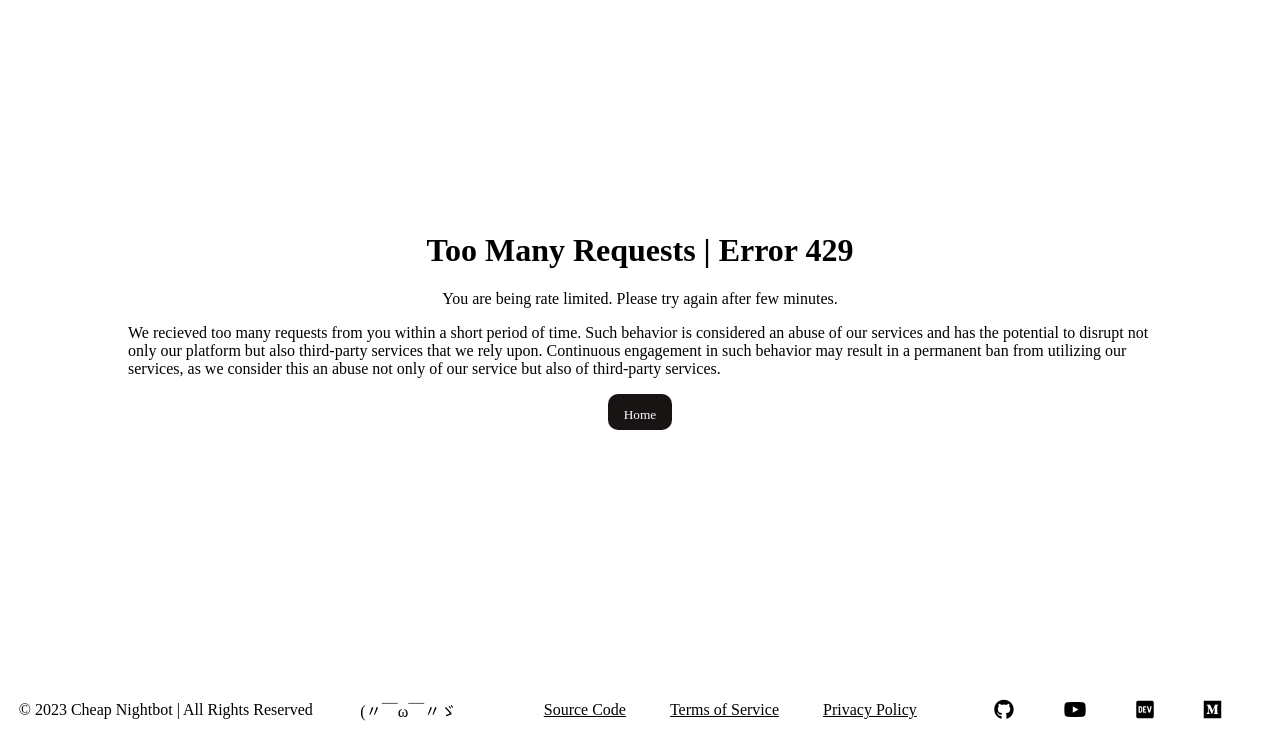
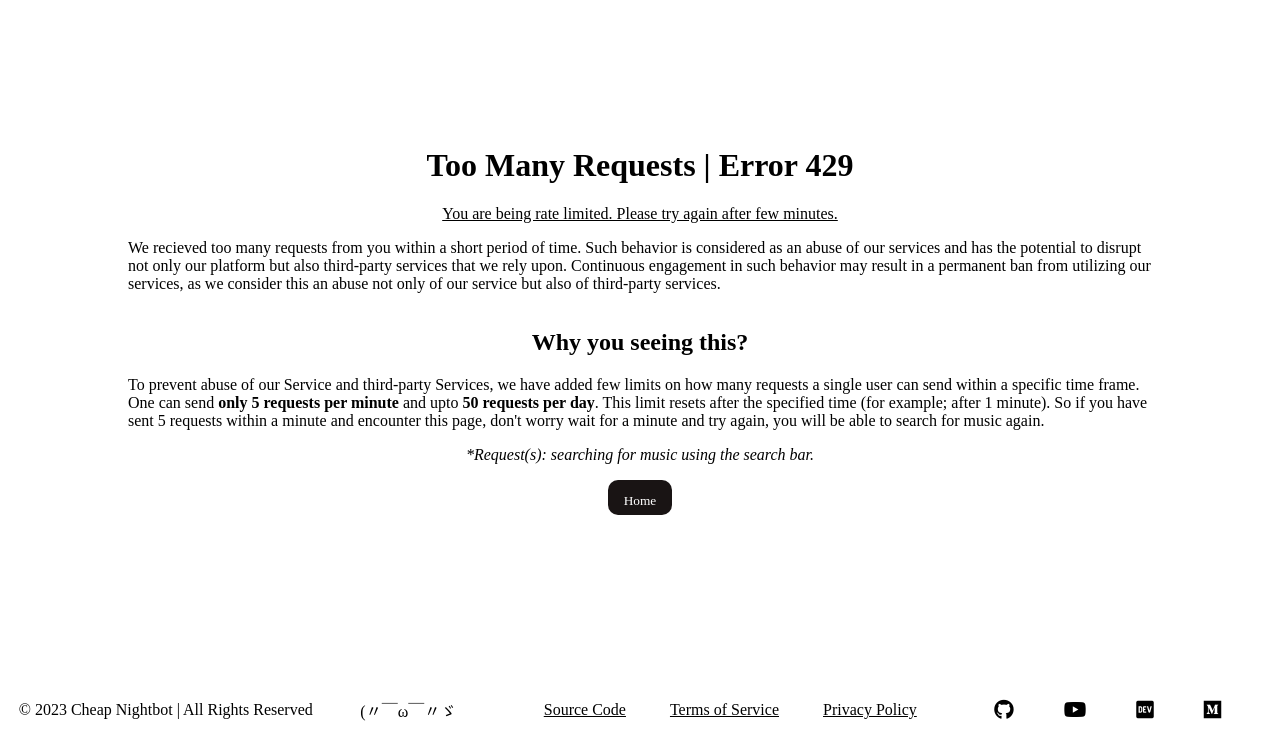
Before and after one commit to CheapNightbot-zz/Yutify, a Flask app: page /429 in a window 1280 px wide. Shown: the part 60-800 px from the top of the page. Run offline with Flask 3, Linux system fonts and the light colour scheme; some web fonts are replaced.

Commit message:
Add more info on rate limit page

```diff
--- a/static/styles.css
+++ b/static/styles.css
@@ -175,8 +175,15 @@ a:visited, a::before {
     100% { transform: rotate(360deg); }
 }
 
-.result-container p{
+.result-container p {
     display: flex;
+    justify-content: center;
+    margin-left: 10%;
+    margin-right: 10%;
+}
+
+.limit-p {
+    display: block;
     justify-content: center;
     margin-left: 10%;
     margin-right: 10%;
--- a/templates/429.html
+++ b/templates/429.html
@@ -26,14 +26,27 @@
 
     <div class="result-container" id="result-container">
         <h1>Too Many Requests | Error 429</h1>
-        You are being rate limited. Please try again after few minutes.
+        <u>You are being rate limited. Please try again after few minutes.</u>
         <p>
-            We recieved too many requests from you within a short period of time. Such behavior is considered an abuse of
+            We recieved too many requests from you within a short period of time. Such behavior is considered as an abuse of
             our services and has the potential to disrupt not only our platform but also third-party services that we
             rely upon. Continuous engagement in such behavior may result
             in a permanent ban from utilizing our services, as we consider this an abuse not only of our service but
             also of third-party services.
+        </p>
+        <h2> Why you seeing this?</h2>
 
+        <span class="limit-p">
+            To prevent abuse of our Service and third-party Services, we have added few limits on how many requests a
+            single user can send within a specific time frame.
+            One can send <b>only 5 requests per minute</b> and upto <b>50 requests per day</b>. This limit resets after
+            the specified time (for example; after 1 minute). So if you have sent 5 requests within a minute and
+            encounter this page, don't worry wait for a minute and try again, you will be able to search for music
+            again.
+        </span>
+
+        <p>
+            <i>*Request&lpar;s&rpar;: searching for music using the search bar.</i>
         </p>
 
         <a href="/">
```
